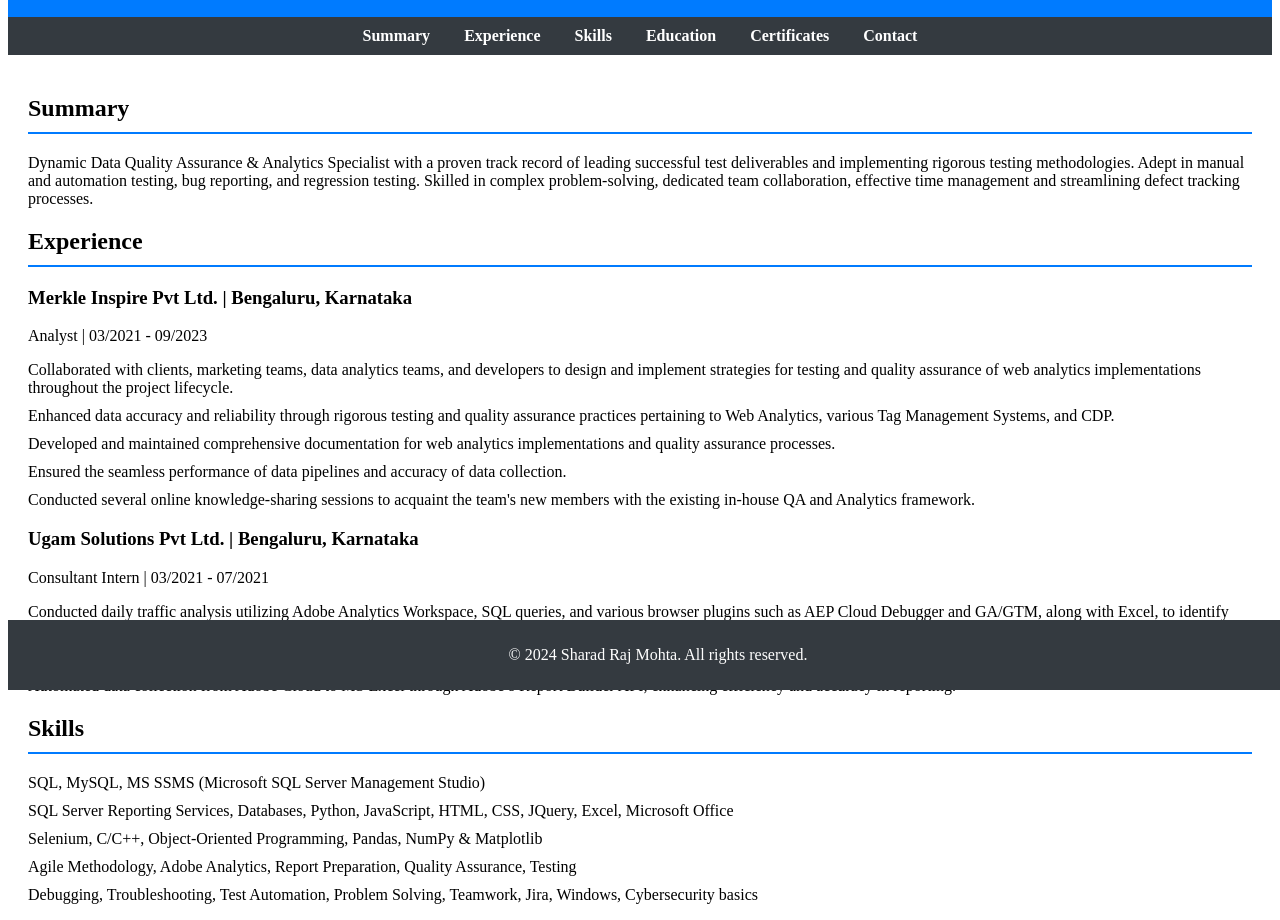
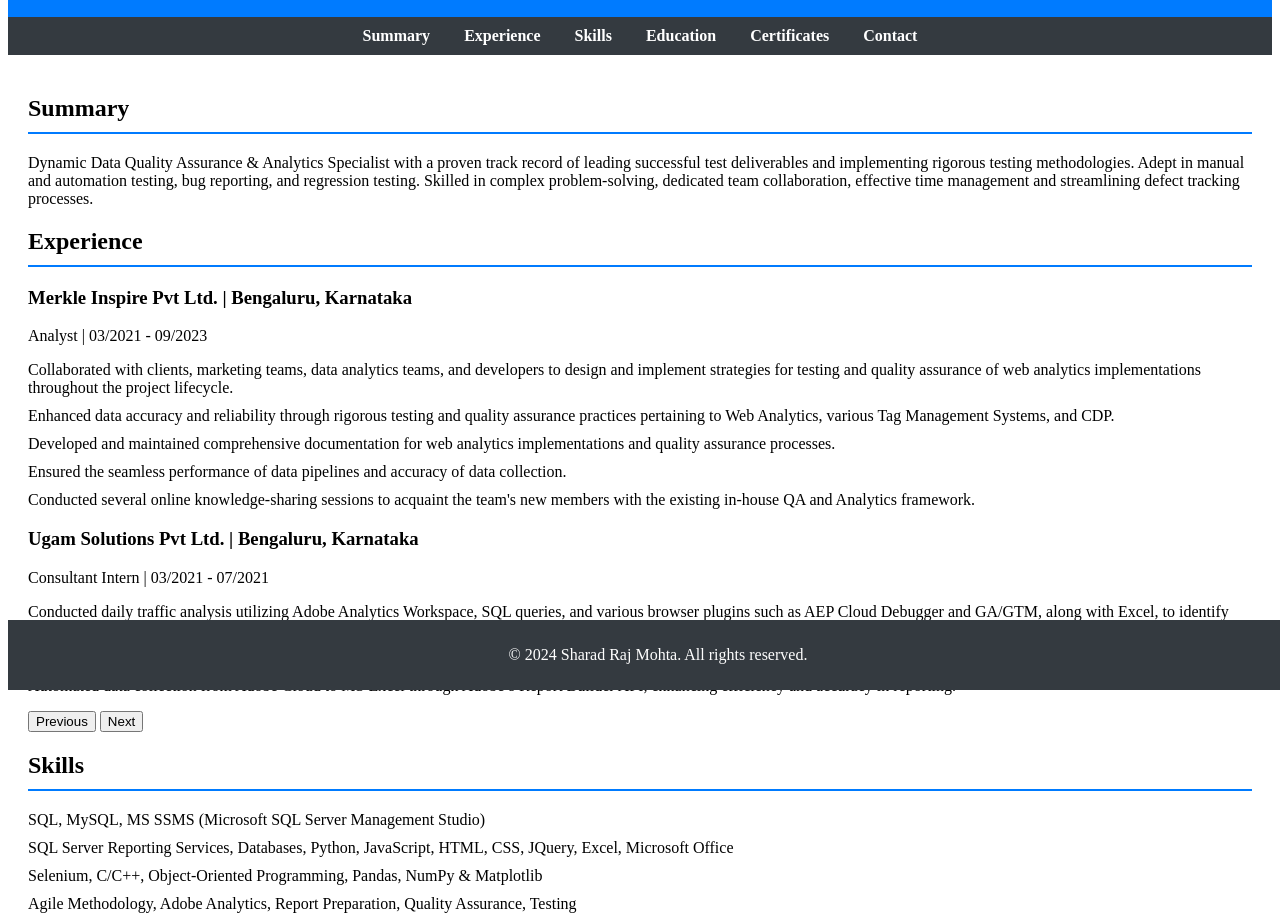
Before and after one commit to sharadraj97/demo-ga4-implementation, a plain HTML site: page index.html in a window 1280 px wide. Shown: the part 110-1030 px from the top of the page. Drawn offline with Linux system fonts and the light colour scheme; a script that the page names is missing.

Commit message:
Update index.html

```diff
--- a/index.html
+++ b/index.html
@@ -30,6 +30,9 @@
         </section>
         <section id="experience">
             <h2>Experience</h2>
+            <div class="experience-slider">
+                <div class="slides">
+                    <div class="slide">
                         <h3>Merkle Inspire Pvt Ltd. | Bengaluru, Karnataka</h3>
                         <p>Analyst | 03/2021 - 09/2023</p>
                         <ul>
@@ -39,6 +42,8 @@
                             <li>Ensured the seamless performance of data pipelines and accuracy of data collection.</li>
                             <li>Conducted several online knowledge-sharing sessions to acquaint the team's new members with the existing in-house QA and Analytics framework.</li>
                         </ul>
+                    </div>
+                    <div class="slide">
                         <h3>Ugam Solutions Pvt Ltd. | Bengaluru, Karnataka</h3>
                         <p>Consultant Intern | 03/2021 - 07/2021</p>
                         <ul>
@@ -46,6 +51,13 @@
                             <li>Generated comprehensive monthly and weekly performance reports for client's websites using MS Excel.</li>
                             <li>Automated data collection from Adobe Cloud to MS Excel through Adobe’s Report Builder API, enhancing efficiency and accuracy in reporting.</li>
                         </ul>
+                    </div>
+                </div>
+                <div class="slider-controls">
+                    <button id="prev">Previous</button>
+                    <button id="next">Next</button>
+                </div>
+            </div>
         </section>
         <section id="skills">
             <h2>Skills</h2>
```
Lines whose indentation alone changed are shown as unchanged.
